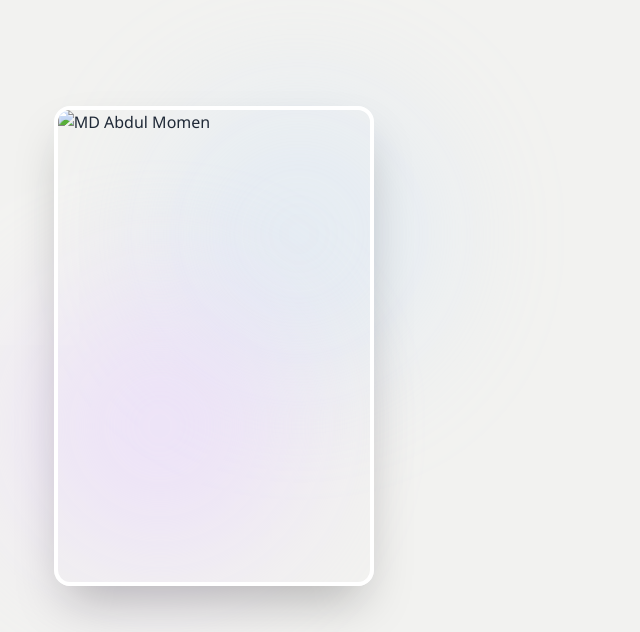
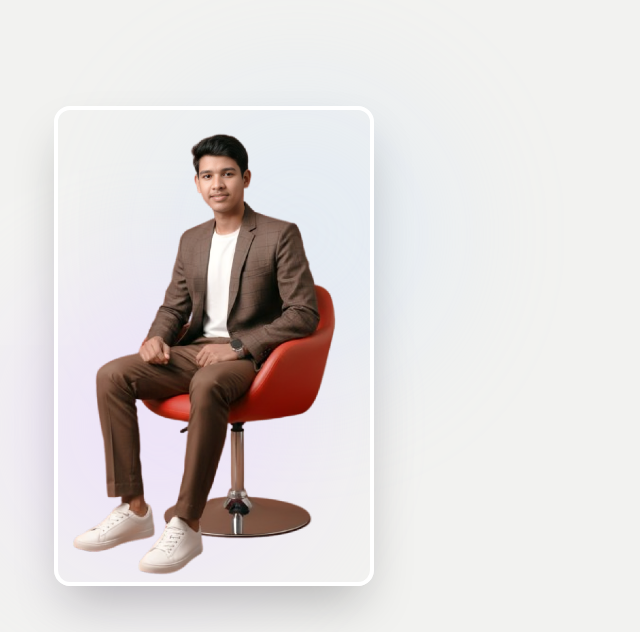
Before and after one commit to AbdulMomen7k/my-new-website-momen, a plain HTML site: page index.html in a window 1280 px wide. Shown: the part 86-718 px from the top of the page, 640-1280 px from the left. Drawn offline with nearby package versions, Linux system fonts and the light colour scheme; animation ran at ten frames a second.

Commit message:
full update

```diff
--- a/index.html
+++ b/index.html
@@ -199,7 +199,7 @@
 
                 <!-- Profile Image (Portrait) -->
                 <div class="relative w-64 h-80 md:w-80 md:h-[30rem] rounded-2xl overflow-hidden border-4 border-white shadow-2xl transform hover:scale-105 transition duration-500">
-                    <img src="momenphoto.jpg" alt="MD Abdul Momen" class="w-full h-full object-cover">
+                    <img src="abdul123.png" alt="MD Abdul Momen" class="w-full h-full object-cover">
                 </div>
             </div>
         </div>
```
